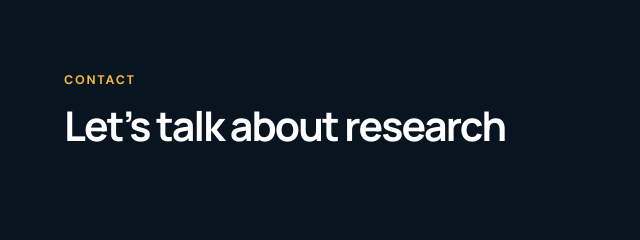
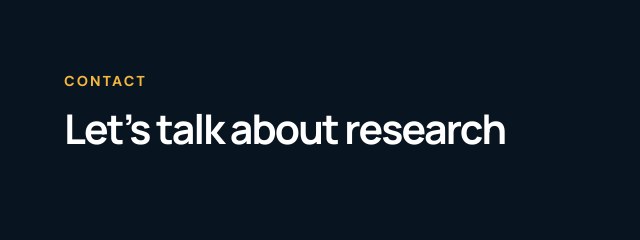
Before and after one commit to junghun9806/CV, a website: page index.html in a window 1280 px wide. Shown: the part 5556-5796 px from the top of the page, 0-640 px from the left. Drawn offline with Linux system fonts and the light colour scheme.

Commit message:
Increase footer contact label size

```diff
--- a/css/style.css
+++ b/css/style.css
@@ -271,6 +271,7 @@ footer {
   color: white;
 }
 footer h2 { max-width: none; margin: 0; font-size: clamp(1.35rem, 3.2vw, 3rem); white-space: nowrap; }
+footer .eyebrow { font-size: 0.9rem; }
 .footer-links { display: flex; flex-direction: column; align-items: flex-start; gap: 0.7rem; padding-top: 1rem; }
 .footer-links a { color: #dce4ea; font-weight: 600; text-underline-offset: 0.25rem; }
 .footer-emails { display: flex; flex-wrap: wrap; gap: 0.25rem; margin: 0 0 0.45rem; color: #aebdca; line-height: 1.65; }
```
